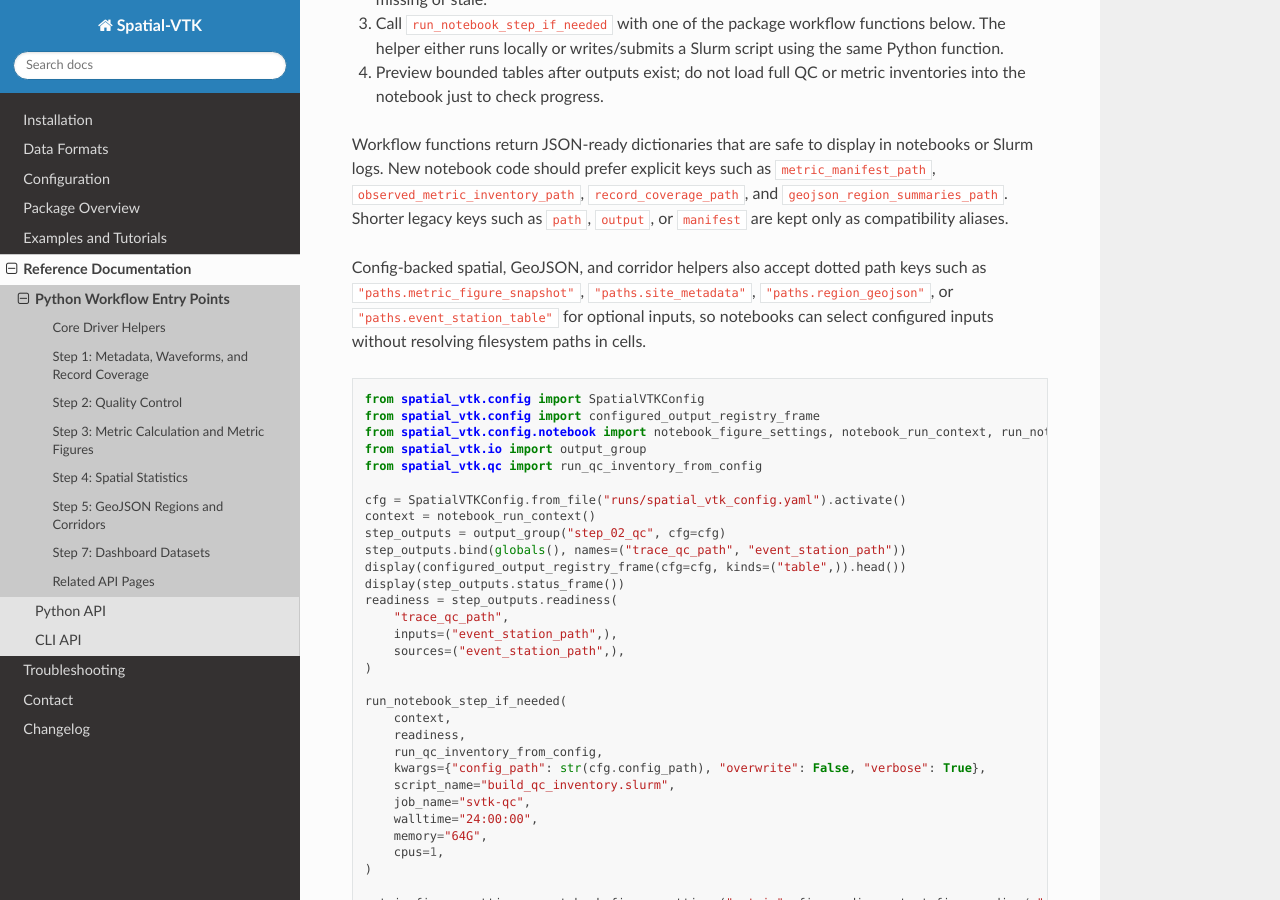
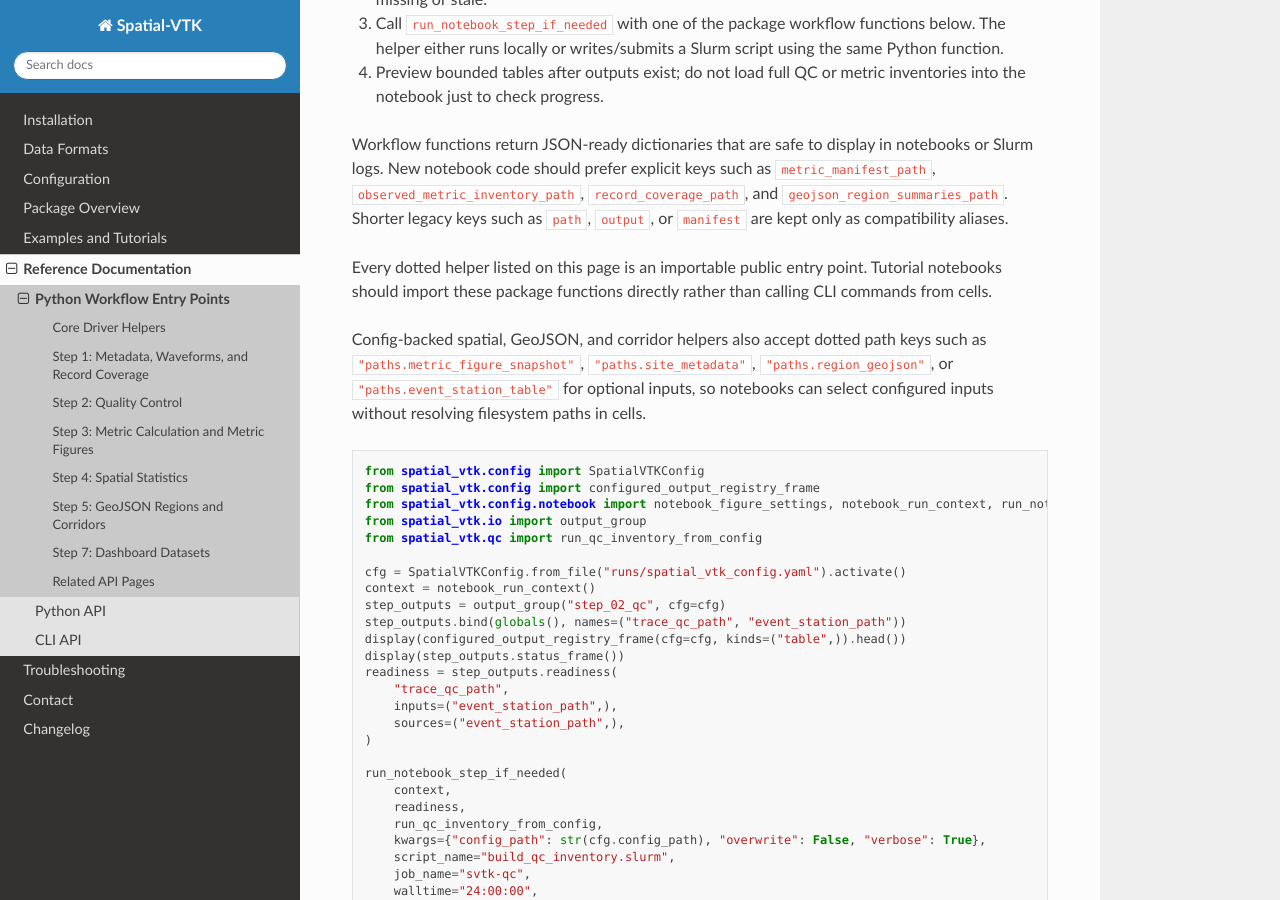
Before and after one commit to bcbirkel/spatial-vtk, a Sphinx documentation site: the page built from docs/reference/python_workflows.rst, in a window 1280 px wide and 900 px high, scrolled down 462 px. Built offline with Sphinx 7.4.7 and the Read the Docs theme 3.1.0, drawn with Linux system fonts in a browser that asks for light colours.

Commit message:
Validate documented workflow entry points

```diff
--- a/docs/changelog.rst
+++ b/docs/changelog.rst
@@ -11,6 +11,9 @@ Changelog
    for basemap and figure sidecar controls, matching the large-run notebooks and
    keeping figure behavior in package code rather than notebook-local
    environment parsing.
+   Documented that the Python workflow page lists importable public entry
+   points and added a regression that resolves every dotted helper listed there
+   against the package modules.
    Made ``svtk plot metrics winner-heatmap``, ``svtk plot spatial
    residual-correlation``, and ``svtk map spatial model-improvement`` use
    config-backed input table defaults, and updated the generated CLI reference
--- a/docs/reference/python_workflows.rst
+++ b/docs/reference/python_workflows.rst
@@ -26,6 +26,10 @@ notebooks or Slurm logs. New notebook code should prefer explicit keys such as
 ``record_coverage_path``, and ``geojson_region_summaries_path``. Shorter legacy
 keys such as ``path``, ``output``, or ``manifest`` are kept only as
 compatibility aliases.
+
+Every dotted helper listed on this page is an importable public entry point.
+Tutorial notebooks should import these package functions directly rather than
+calling CLI commands from cells.
 
 Config-backed spatial, GeoJSON, and corridor helpers also accept dotted path
 keys such as ``"paths.metric_figure_snapshot"``, ``"paths.site_metadata"``,
```
Also changed, not shown: 1 other file.
